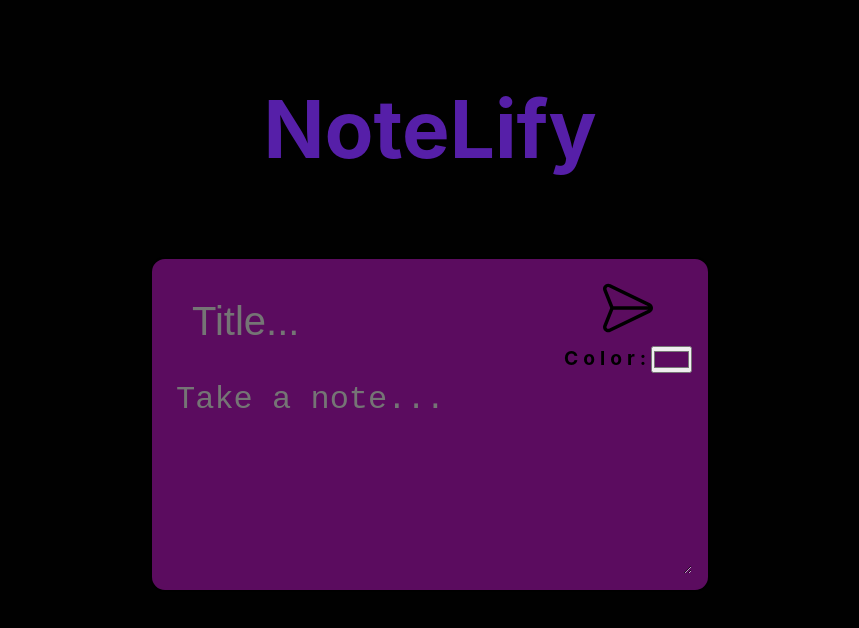
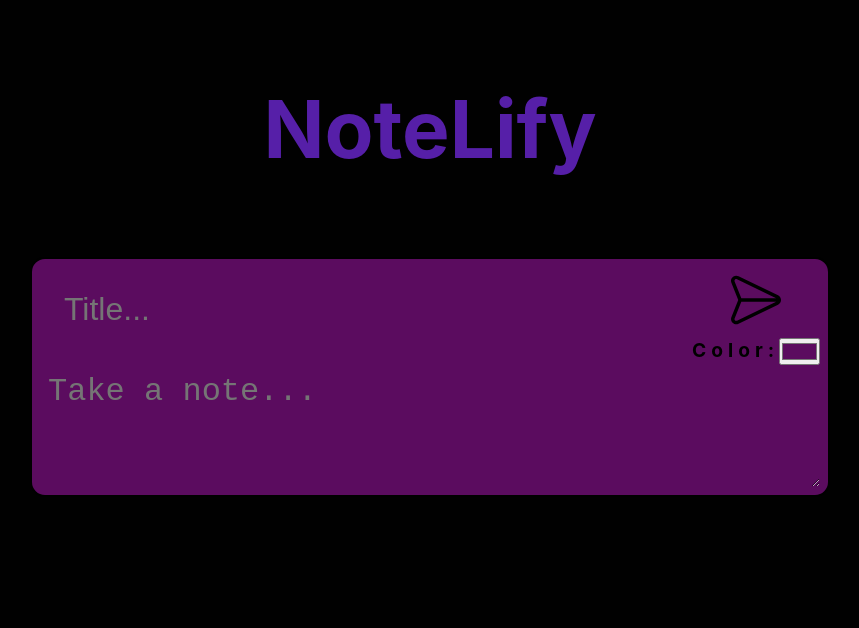
Before and after one commit to ShasheeshPurohit/google-keep, a React (Create React App) app: page / in a window 1280 px wide. Shown: the top 628 px of the page, without its empty margins (210-1069 px from the left). Built offline with nearby package versions, Linux system fonts and the light colour scheme.

Commit message:
NoteCreator Style

```diff
--- a/src/components/notecreator.css
+++ b/src/components/notecreator.css
@@ -1,40 +1,41 @@
-*{
+* {
     margin: 0;
     padding: 0;
     box-sizing: border-box;
 }
 
-.noteBox{
+.noteBox {
     margin-top: 5rem;
     display: flex;
     flex-direction: column;
     align-items: flex-start;
     border: 2px solid black;
-    width: 50%;
+    width: 50rem;
+    height: 15rem;
     border-radius: 15px;
     background-color: #5b0c5f;
-    padding: 1rem;
+    padding: 0.5rem;
 }
 
-.note-title{
+.note-title {
     align-self: flex-start;
     margin: 1rem;
     width: 40%;
 
     background: none;
     border: none;
-    font-size: 2.5rem;
+    font-size: 2rem;
     padding: 0.5rem;
     outline: none;
 }
 
-.noteHeader{
+.noteHeader {
     width: 100%;
     display: flex;
     justify-content: space-between;
 }
 
-.buttonPost{
+.buttonPost {
     background: none;
     border: none;
     color: black;
@@ -45,17 +46,17 @@
     outline: none;
 }
 
-.note-body{
+.note-body {
     width: 100%;
     padding: 0.5rem;
     background: none;
     border: none;
     font-size: 2rem;
     outline: none;
-  }
+}
 
 
-.colorBox{
+.colorBox {
     width: 8rem;
     letter-spacing: 5px;
     font-size: 1.2rem;
```
